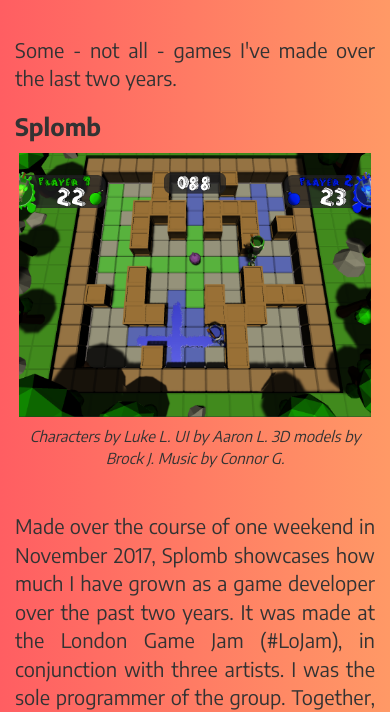
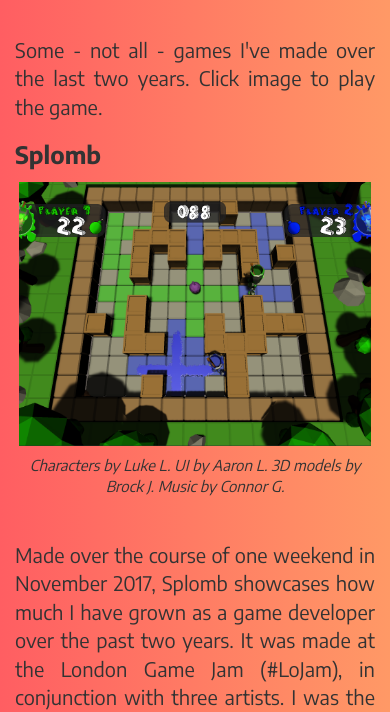
Before and after one commit to Utkarsh-G/website, a plain HTML site: page minigames.html in a window 390 px wide. Shown: the part 134-846 px from the top of the page. Drawn offline with nearby package versions, Linux system fonts and the light colour scheme.

Commit message:
Indents and such changes. Minor, I think.

```diff
--- a/minigames.html
+++ b/minigames.html
@@ -55,14 +55,14 @@
         <div class="container wrapper">
         <h1> Video Games </h1>
             <p>
-        Some - not all - games I've made over the last two years.
+        Some - not all - games I've made over the last two years. Click image to play the game.
             </p>
 
             <h3 class="projecttitle">
                     Splomb
                     </h3>
         <div class="row">
-                <div class="col-md-6 col-md-push-6"><div class="thumbnail"><img src="Splomb.png">
+                <div class="col-md-6 col-md-push-6"><div class="thumbnail"><a target="_blank" href="Games/Splomb WebGL/index.html"><img src="Splomb.png"></a>
                 <p class="caption"> Characters by Luke L. UI by Aaron L. 3D models by Brock J. Music by Connor G.</p>
             </div></div>
         <div class="col-md-6 col-md-pull-6">
@@ -125,7 +125,7 @@
         </h3>
 
         <div class="row">
-                <div class="col-md-6 col-md-push-6"><div class="thumbnail"><img src="ThornBreaker.png"></div></div>
+                <div class="col-md-6 col-md-push-6"><div class="thumbnail"><a target="_blank" href="Games/ThornBreaker/index.html"><img src="ThornBreaker.png"></a></div></div>
             <div class="col-md-6 col-md-pull-6">
         <p class="projectdesc">
             One of my earlier games. I followed online instructions and tutorials to build this clone of Arkanoid or brick-breaker.
@@ -133,7 +133,7 @@
         </p>
 
         <p class="projectdesc">
-            To play the game, click the primary mouse button to launch the ball, and move the mouse to control the launch pad.
+                <a target="_blank" href="Games/ThornBreaker/index.html">To play the game</a>, click the primary mouse button to launch the ball, and move the mouse to control the launch pad.
         </p>
             </div>
 
```
Also changed, not shown: index.html (+2 -2 lines), Dev Notes For Site 2017.txt, Dev Notes for Site 2018.txt (added), 1 other file.
